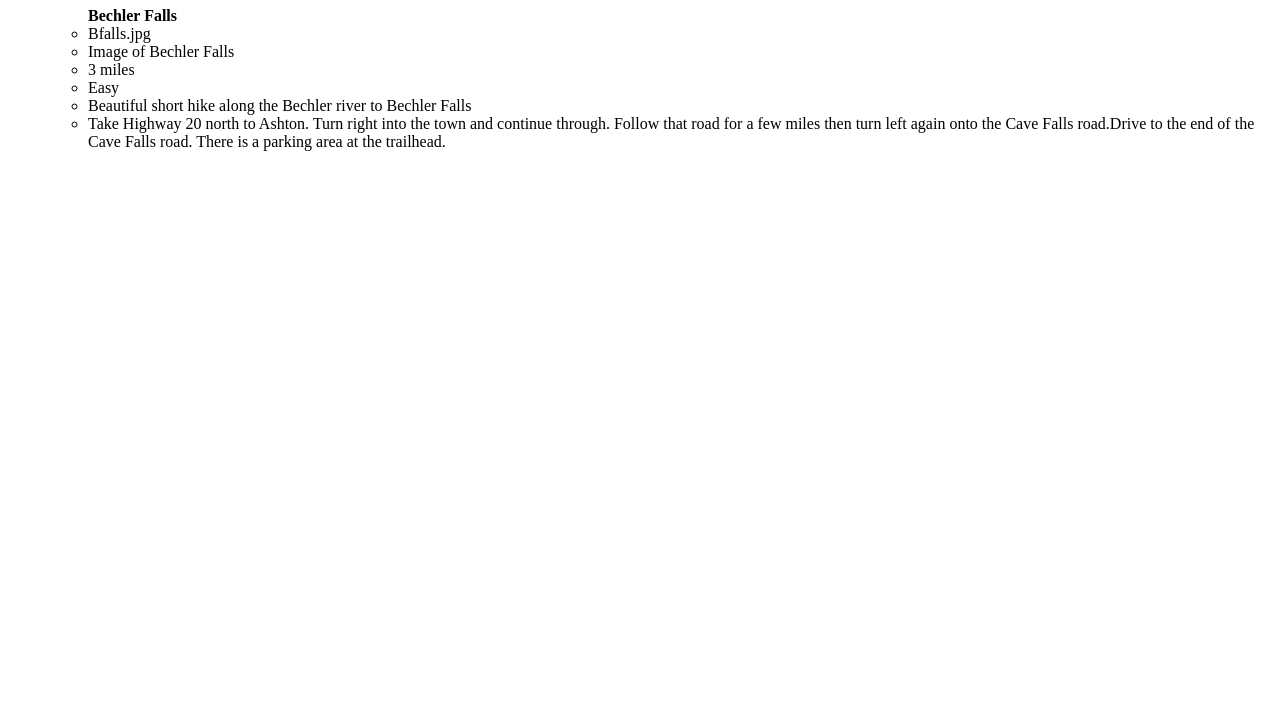
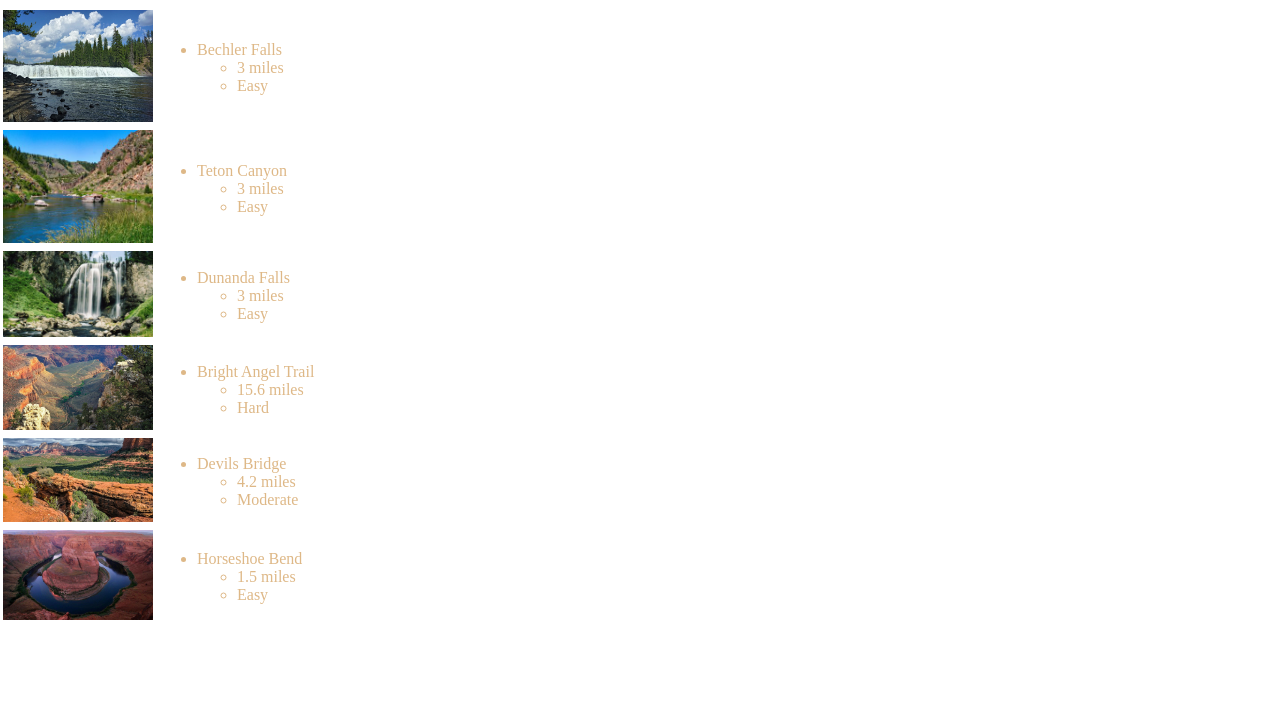
Before and after one commit to Sirrine-John/CIT_261_Group_8, a plain HTML site: page Week_05/MVC/index.html in a window 1280 px wide. Shown: the part 73-800 px from the top of the page. Drawn offline with Linux system fonts and the light colour scheme.

Commit message:
Finished

```diff
--- a/Week_04/Week_04_Groupwork.js
+++ b/Week_04/Week_04_Groupwork.js
@@ -50,4 +50,4 @@ function getStatus(Player){
 }
 
 tictactoe.addEventListener("touchend", takeTurn);
-reset.addEventListener("touchend", resetBoard)
+reset.addEventListener("touchend", resetBoard);
--- a/Week_05/MVC/HikeModel.js
+++ b/Week_05/MVC/HikeModel.js
@@ -37,6 +37,39 @@ const hikeList = [
         'Beautiful short hike along the Bechler river to Bechler Falls',
     directions:
         'Take Highway 20 north to Ashton. Turn right into the town and continue through. Follow that road for a few miles then turn left again onto the Cave Falls road. Drive to until you see the sign for Bechler Meadows on the left. Turn there. There is a parking area at the trailhead.'
+    },
+    {
+    name: 'Bright Angel Trail',
+    imgSrc: 'BrightAngel.jpg',
+    imgAlt: 'Image of Bright Angel Trail',
+    distance: '15.6 miles',
+    difficulty: 'Hard',
+    description:
+        'The Bright Angel Trail is the most popular trail on the South Rim of the Grand Canyon',
+    directions:
+        'Located on the South Rim, trail begins just west of Bright Angel Lodge. Follow path along rim, trail starts by mule corral.'
+    },
+    {
+    name: 'Devils Bridge',
+    imgSrc: 'DevilsBridge.jpg',
+    imgAlt: 'Image of Devils Bridge',
+    distance: '4.2 miles',
+    difficulty: 'Moderate',
+    description:
+        'heavily trafficked out and back trail located near Sedona, Arizona that features beautiful wild flowers and is rated as moderate. The trail offers a number of activity options and is accessible year-round.',
+    directions:
+        'Drive 27 miles south from Flagstaff to Sedona on US 89A. Continue through Sedona to Dry Creek Road (FR152) at the west end of town. Turn right on Dry Creek Road and drive for two miles to where FR152 forks and take the right fork (leaving the paved road). About 1.3 miles up this road, turn right to Devil\'s Bridge Trailhead and parking lot.'
+    },
+    {
+    name: 'Horseshoe Bend',
+    imgSrc: 'HorseshoeBend.jpg',
+    imgAlt: 'Image of Horseshoe Bend',
+    distance: '1.5 miles',
+    difficulty: 'Easy',
+    description:
+        'A very short hike off a highway takes you to the top of a cliff overlooking Horseshoe Bend and the Colorado River over 1100 feet below.',
+    directions:
+        'Horseshoe Bend is just south of Page, Arizona. From the Glen Canyon Dam on US-89 head south for 5.1 miles. You’ll pass along the edge of Page, Arizona. At around 5 miles from the Glen Canyon Dam, you’ll see a sign for Horseshoe Bend Overlook. Turn right into parking area. If coming from the south, take US-89 north to Page, Arizona and before coming into town you’ll see a Horseshoe Bend Overlook sign. Turn left into the parking lot.'
     }
 ];
 // Hike Model
@@ -49,7 +82,8 @@ export default class HikeModel {
     }
   getHikeByName(hikeName) {
     // filter the hikes for the record identified by hikeName and return it
-    let hikeRequest = hikeList.find(hike => function(){if (hike.name == hikeName){return hike}});
+    let hikeRequest;
+    hikeList.forEach(hike =>{if (hike.name === hikeName){hikeRequest = hike;}});
     return hikeRequest;
 
   }
--- a/Week_05/MVC/HikesController.js
+++ b/Week_05/MVC/HikesController.js
@@ -8,21 +8,37 @@ export default class HikesController {
     // this is how our controller will know about the model and view...we add them right into the class as members.
     this.hikeModel = new HikeModel();
     this.hikesView = new HikesView(parentId);
+    this.showHikeList();
   }
 
   showHikeList() {
     //  this will get called each time we need to display our full hike list. It should grab the list of hikes from the Model, and then send them to the view.
-    console.log(this.hikeModel.getAllHikes());
     this.hikesView.renderHikeList(this.hikeModel.getAllHikes(),"hikeList");
+    this.addHikeListener();
+  }
+  returnHikeList() {
+    //  this will get called each time we need to display our full hike list. It should grab the list of hikes from the Model, and then send them to the view.
+    return this.hikeModel.getAllHikes();
+  }
+  addHikeHandler(handle){
+    let tempCont = new HikesController;
+    tempCont.showOneHike(handle.target.parentElement.id);
+  }
+  resetHandle(){
+    let tempCont = new HikesController;
   }
 
   showOneHike(hikeName) {
     // use this when you need to show just one hike...with full details
-    console.log(this.hikeModel.getHikeByName(hikeName));
-    this.hikesView.renderOneHikeLight(this.hikeModel.getHikeByName(hikeName));
+    this.hikesView.renderOneHikeFull(this.hikeModel.getHikeByName(hikeName),"hikeList");
+    let but_handel = document.getElementById("resetPage");
+    but_handel.addEventListener("touchend",this.resetHandle);
   }
   addHikeListener() {
     // for the stretch you will need to attach a listener to each of the listed hikes to watch for a touchend.
-
-  }
-}
+    let hikes = this.returnHikeList();
+    hikes.forEach(element => {
+      document.getElementById(element.name).addEventListener("touchend",this.addHikeHandler);
+    });
+  };
+};
--- a/Week_05/MVC/HikesView.js
+++ b/Week_05/MVC/HikesView.js
@@ -8,6 +8,7 @@
   renderHikeList(hikeList, listElement) {
     // loop through our list of hikes building out the appropriate HTML for each and append it to the listElement
     let pageList = document.getElementById(listElement);
+    pageList.innerHTML = "";
        let table = document.createElement("table")
        let tbody = document.createElement("tbody");
     hikeList.forEach(element => {
@@ -17,33 +18,39 @@
       let tdData = document.createElement("td");
       let pic_imgSrc = document.createElement("img")
        let list = document.createElement("ul");
+       let sublist = document.createElement("ul");
        list.setAttribute("class","ulHeader");
        let li_distance = document.createElement("li");
        let li_difficulty = document.createElement("li");
-       let li_description = document.createElement("li");
-       let li_directions = document.createElement("li");
+       let li_name = document.createElement("li");
+       //let li_description = document.createElement("li");
+       //let li_directions = document.createElement("li");
 
       pic_imgSrc.setAttribute("src",this.imgBasePath+element.imgSrc);
       pic_imgSrc.setAttribute("alt",element.imgAlt);
       pic_imgSrc.setAttribute("style","width: 150px;");
+      tdPic.setAttribute("id",element.name);
 
         let name = document.createTextNode(element.name);
         let distance = document.createTextNode(element.distance);
         let difficulty = document.createTextNode(element.difficulty);
-        let description = document.createTextNode(element.description);
-        let directions = document.createTextNode(element.directions);
+        //let description = document.createTextNode(element.description);
+        //let directions = document.createTextNode(element.directions);
 
        li_distance.appendChild(distance);
        li_difficulty.appendChild(difficulty);
-       li_description.appendChild(description);
-       li_directions.appendChild(directions);
+       li_name.appendChild(name);
+       //li_description.appendChild(description);
+       //li_directions.appendChild(directions);
+
 
        tdPic.appendChild(pic_imgSrc);
-       list.appendChild(name);
-       list.appendChild(li_distance);
-       list.appendChild(li_difficulty);
-       list.appendChild(li_description);
-       list.appendChild(li_directions);
+       sublist.appendChild(li_distance);
+       sublist.appendChild(li_difficulty);
+       list.appendChild(li_name);
+       list.appendChild(sublist);
+       //list.appendChild(li_description);
+       //list.appendChild(li_directions);
        tdData.appendChild(list);
 
        tr.appendChild(tdPic);
@@ -56,45 +63,68 @@
   }
   renderOneHikeLight(hike) {
     // this method will be used to create the list of hikes with less detail: name, image, distance, difficulty
+
+  };
+  renderOneHikeFull(element, listElement) {
+    // this method will be used to one hike with full detail...you will need this for the stretch goal!
+    let section = document.getElementById(listElement);
+    section.innerHTML = "";
+    let pageList = document.getElementById(listElement);
+    let table = document.createElement("table")
+    let tbody = document.createElement("tbody");
+    let tr = document.createElement("tr");
+    let tr2 = document.createElement("tr");
+    let tr3 = document.createElement("tr");
+    let tdPic = document.createElement("td");
+    let tdData = document.createElement("td");
+    let pic_imgSrc = document.createElement("img")
      let list = document.createElement("ul");
+     let sublist = document.createElement("ul");
      list.setAttribute("class","ulHeader");
-       //let li_name = document.createElement("li");
-       let li_imgSrc = document.createElement("li");
-       let li_imgAlt = document.createElement("li");
      let li_distance = document.createElement("li");
      let li_difficulty = document.createElement("li");
+     let li_name = document.createElement("li");
      let li_description = document.createElement("li");
      let li_directions = document.createElement("li");
+     let back_but = document.createElement("button");
 
-        let name = document.createTextNode(hike.name);
-        let imgSrc = document.createTextNode(hike.imgSrc);
-        let imgAlt = document.createTextNode(hike.imgAlt);
-        let distance = document.createTextNode(hike.distance);
-        let difficulty = document.createTextNode(hike.difficulty);
-        let description = document.createTextNode(hike.description);
-        let directions = document.createTextNode(hike.directions);
+    pic_imgSrc.setAttribute("src",this.imgBasePath+element.imgSrc);
+    pic_imgSrc.setAttribute("alt",element.imgAlt);
+    pic_imgSrc.setAttribute("style","width: 100%;");
+    tdPic.setAttribute("id",element.name);
+    back_but.setAttribute("id","resetPage");
 
-       //li_name.appendChild(name);
-       li_imgSrc.appendChild(imgSrc);
-       li_imgAlt.appendChild(imgAlt);
+      let name = document.createTextNode(element.name);
+      let distance = document.createTextNode(element.distance);
+      let difficulty = document.createTextNode(element.difficulty);
+      let description = document.createTextNode(element.description);
+      let directions = document.createTextNode(element.directions);
+      let buttonText = document.createTextNode("Back");
+
      li_distance.appendChild(distance);
      li_difficulty.appendChild(difficulty);
+     li_name.appendChild(name);
      li_description.appendChild(description);
      li_directions.appendChild(directions);
+     back_but.appendChild(buttonText);
 
-       list.appendChild(name);
-       list.appendChild(li_imgSrc);
-       list.appendChild(li_imgAlt);
-       list.appendChild(li_distance);
-       list.appendChild(li_difficulty);
-       list.appendChild(li_description);
-       list.appendChild(li_directions);
+     tdPic.appendChild(pic_imgSrc);
+     sublist.appendChild(li_distance);
+     sublist.appendChild(li_difficulty);
+     sublist.appendChild(li_description);
+     sublist.appendChild(li_directions);
+     list.appendChild(li_name);
+     list.appendChild(sublist);
+     tdData.appendChild(list);
 
-    let page = document.getElementById("hikeList");
-    page.innerHTML="<ul class:ulHeader></ul>";
-    page.appendChild(list);
+     tr.appendChild(tdPic);
+     tr2.appendChild(tdData);
+     tr3.appendChild(back_but);
+     tbody.appendChild(tr);
+     tbody.appendChild(tr2);
+     tbody.appendChild(tr3);
+     table.appendChild(tbody);
+
+     pageList.appendChild(table);
   }
-  renderOneHikeFull(hike, parentElement) {
-    // this method will be used to one hike with full detail...you will need this for the stretch goal!
-  }
-}
+};
--- a/Week_05/MVC/index.css
+++ b/Week_05/MVC/index.css
@@ -1,6 +1,17 @@
-ul.ulHeader{
+body{
+    margin: 0px;
+    color: burlywood;
+}
+h1{
+    color: beige;
+}
+.ulHeader{
     font-weight: bold;
 }
 li{
     font-weight: normal;
 }
+.hikelist{
+    margin: 5px;
+    padding: 0px;
+}
--- a/Week_05/MVC/index.html
+++ b/Week_05/MVC/index.html
@@ -8,9 +8,9 @@
     </head>
 
     <body>
-        <main>
-            <h1>Great Hikes</h1>
-            <ul id="hikeList" ></ul>
+        <h1>Great Hikes</h1>
+        <main id="hikeList" >
+
         </main>
         <script type="module" src="./index.js"></script>
     </body>
--- a/Week_05/MVC/index.js
+++ b/Week_05/MVC/index.js
@@ -1,6 +1,3 @@
 import HikesController from './HikesController.js';
 
 const myHikes = new HikesController;
-
-myHikes.showHikeList();
-myHikes.showOneHike("Bechler Falls");
```
Also changed, not shown: Week_05/MVC/BrightAngel.jpg (added), Week_05/MVC/DevilsBridge.jpg (added), Week_05/MVC/HorseshoeBend.jpg (added). Lines whose indentation alone changed are shown as unchanged.
